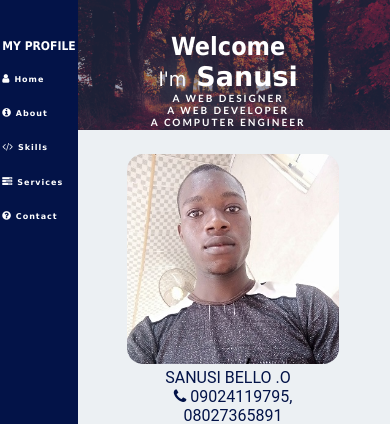
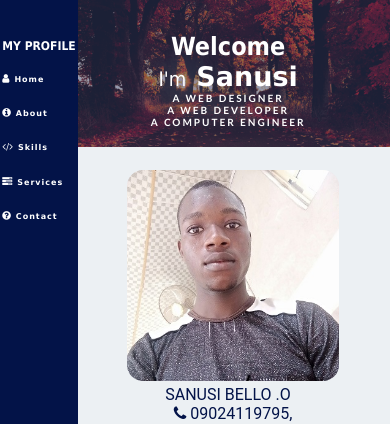
Before and after one commit to TunarshBee/my-portfolio-, a PHP site: page / in a window 390 px wide. Shown: the top 424 px of the page. Run offline with PHP 8.4, Linux system fonts and the light colour scheme.

Commit message:
task margining

```diff
--- a/index.css
+++ b/index.css
@@ -568,6 +568,7 @@ fieldset {
 
   #task {
     font-size: 10px;
+    margin-bottom: 12%;
   }
 
   #about {
```
